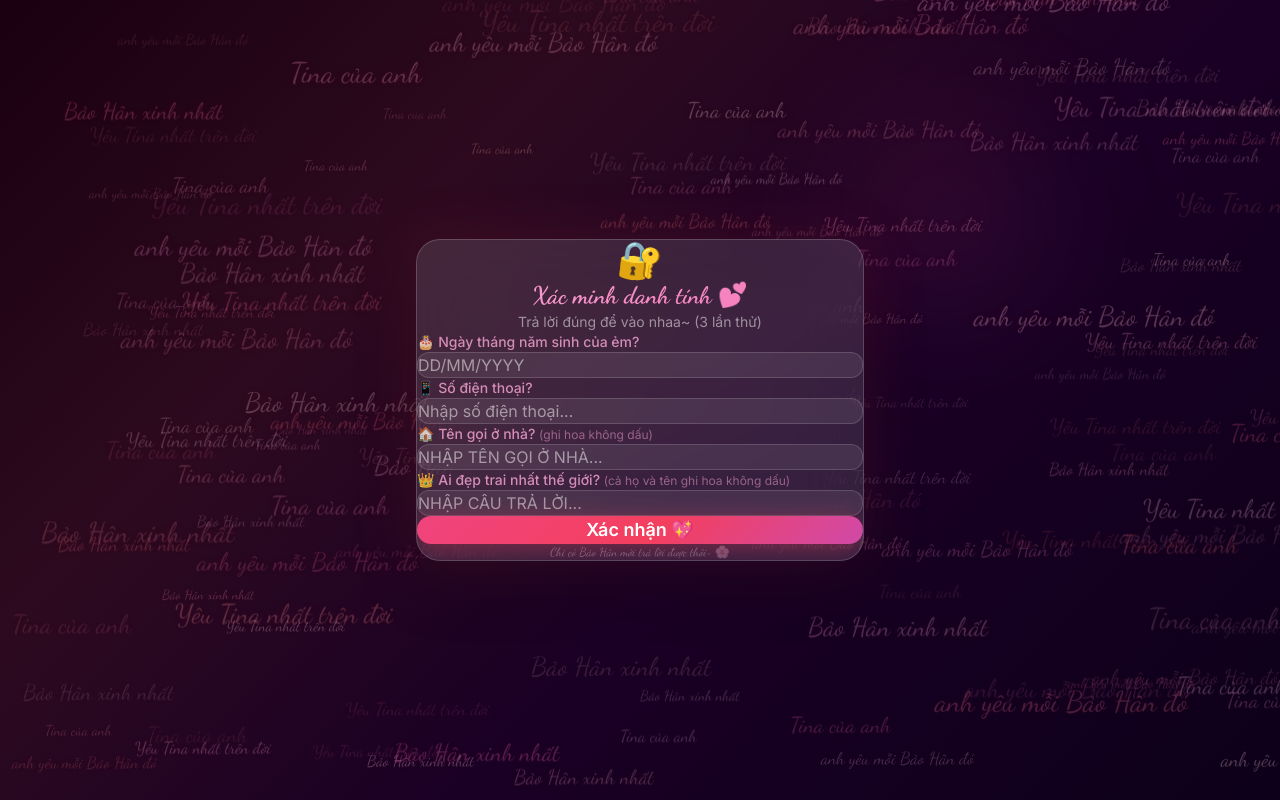
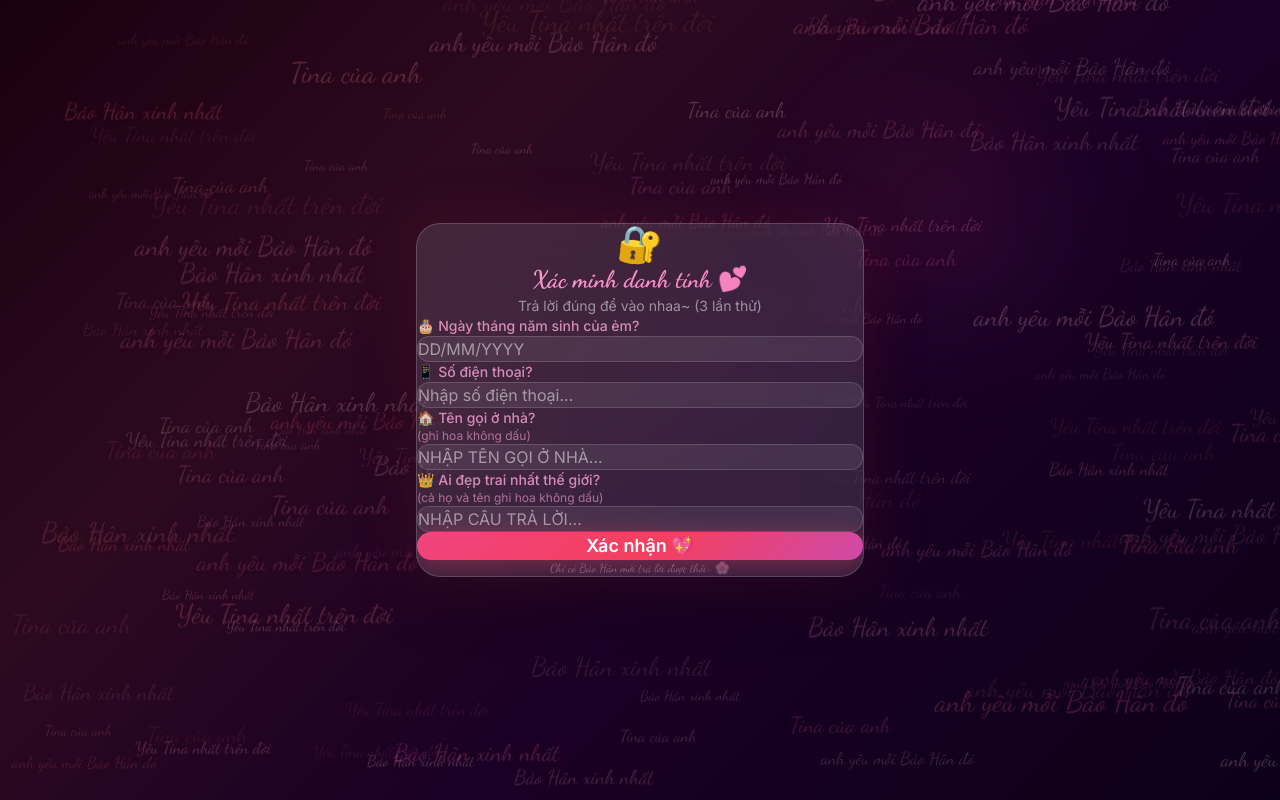
Before and after one commit to sadboiznhatcoder/BaoHan, a React (Vite) app: page / in a window 1280 px wide. Both pictures are taken after a click on the button "Có 💕". Built offline with nearby package versions, Linux system fonts and the light colour scheme.

Commit message:
fix: add form hints and apply global floating love text watermark

```diff
--- a/src/components/AuthForm.jsx
+++ b/src/components/AuthForm.jsx
@@ -97,7 +97,7 @@
       />
 
       {/* Floating love text background */}
-      <FloatingLoveText baseOpacity={0.5} zIndex={8} />
+      <FloatingLoveText opacity={0.4} zIndex={8} />
 
       {/* Ambient orbs */}
       <motion.div
@@ -221,7 +221,7 @@
             transition={{ delay: 0.5 }}
           >
             <label className="block text-sm font-medium text-pink-300/80 mb-1.5">
-              🏠 Tên gọi ở nhà? <span className="text-xs text-pink-300/50 font-normal">(ghi hoa không dấu)</span>
+              🏠 Tên gọi ở nhà? <span className="text-xs font-normal text-pink-300/60 ml-1 block mt-1">(ghi hoa không dấu)</span>
             </label>
             <input
               type="text"
@@ -241,7 +241,7 @@
             transition={{ delay: 0.6 }}
           >
             <label className="block text-sm font-medium text-pink-300/80 mb-1.5">
-              👑 Ai đẹp trai nhất thế giới? <span className="text-xs text-pink-300/50 font-normal">(cả họ và tên ghi hoa không dấu)</span>
+              👑 Ai đẹp trai nhất thế giới? <span className="text-xs font-normal text-pink-300/60 ml-1 block mt-1">(cả họ và tên ghi hoa không dấu)</span>
             </label>
             <input
               type="text"
--- a/src/components/ChatApp.jsx
+++ b/src/components/ChatApp.jsx
@@ -160,7 +160,7 @@
       animate={{ opacity: 1 }}
     >
       {/* Faint dreamy floating text watermark */}
-      <FloatingLoveText baseOpacity={0.08} zIndex={1} />
+      <FloatingLoveText opacity={0.06} zIndex={1} />
 
       {/* Header */}
       <motion.div
--- a/src/components/FloatingLoveText.jsx
+++ b/src/components/FloatingLoveText.jsx
@@ -21,7 +21,7 @@
   text: PHRASES[i % PHRASES.length],
   left: `${sr(i * 7) * 100}%`,
   fontSize: `${13 + sr(i * 7 + 1) * 16}px`,
-  rawOpacity: sr(i * 7 + 2),  // 0–1, will be scaled by baseOpacity
+  rawOpacity: sr(i * 7 + 2),  // 0–1, will be scaled by opacity prop
   duration: `${10 + sr(i * 7 + 3) * 15}s`,
   delay: `${-(sr(i * 7 + 4) * 20)}s`,
   hue: 320 + sr(i * 7 + 5) * 40,
@@ -65,19 +65,19 @@
 /**
  * Reusable 750Hz GPU-accelerated floating love text background.
  *
- * @param {{ baseOpacity?: number, zIndex?: number }} props
- *   - baseOpacity: scales the opacity of all 150 items (default 1.0).
- *     e.g. 0.08 for a faint watermark, 1.0 for full intensity.
+ * @param {{ opacity?: number, zIndex?: number }} props
+ *   - opacity: scales the opacity of all 150 items (default 0.5).
+ *     e.g. 0.06 for a faint watermark, 0.5 for auth background.
  *   - zIndex: CSS z-index of the layer (default 8).
  */
-export default function FloatingLoveText({ baseOpacity = 1.0, zIndex = 8 }) {
+export default function FloatingLoveText({ opacity = 0.5, zIndex = 8 }) {
   useMemo(() => injectCSS(), []);
 
   const els = useMemo(
     () =>
       ITEMS.map((it) => {
-        // Scale raw opacity (0–1) into the 0.2–0.6 range, then multiply by baseOpacity
-        const opacity = (0.2 + it.rawOpacity * 0.4) * baseOpacity;
+        // Scale raw opacity (0–1) into the 0.2–0.6 range, then multiply by opacity prop
+        const itemOpacity = (0.2 + it.rawOpacity * 0.4) * opacity;
         return (
           <div
             key={it.id}
@@ -85,7 +85,7 @@
             style={{
               left: it.left,
               fontSize: it.fontSize,
-              opacity,
+              opacity: itemOpacity,
               color: `hsl(${it.hue}, 80%, ${it.lightness}%)`,
               '--dur': it.duration,
               '--del': it.delay,
@@ -95,7 +95,7 @@
           </div>
         );
       }),
-    [baseOpacity]
+    [opacity]
   );
 
   return <div className="flt-layer" style={{ zIndex }}>{els}</div>;
```
